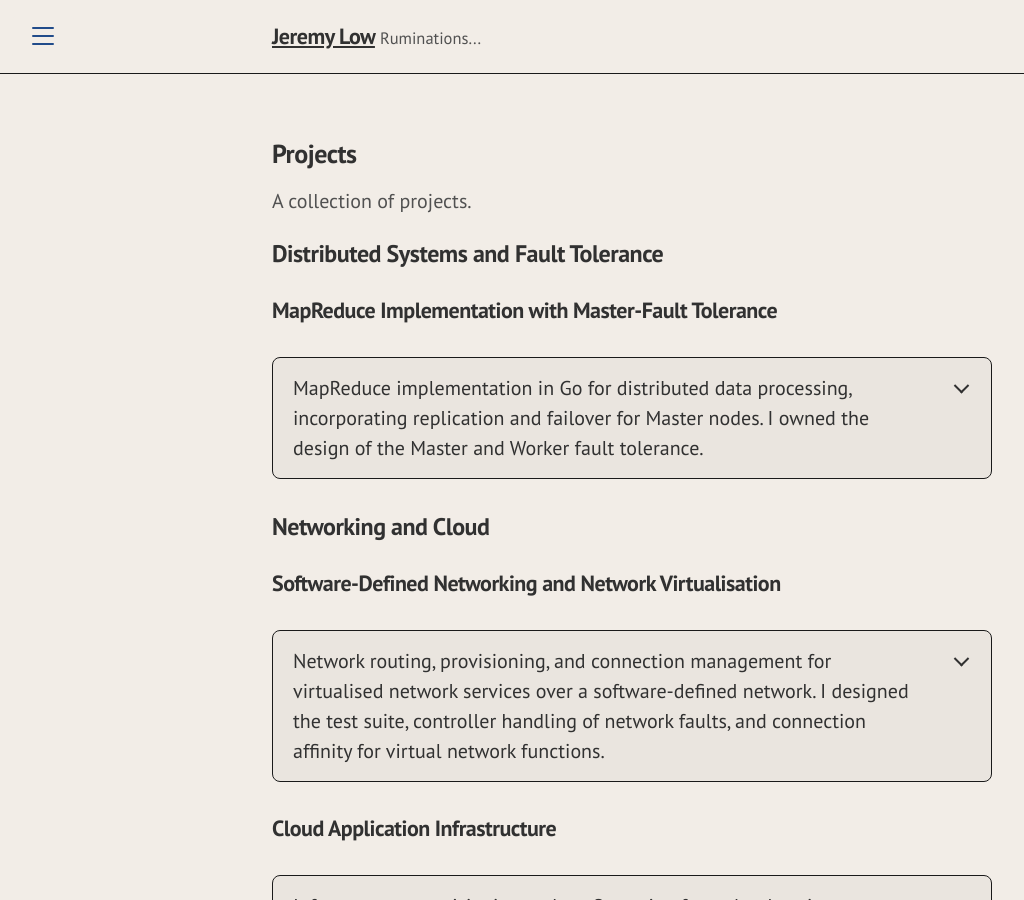
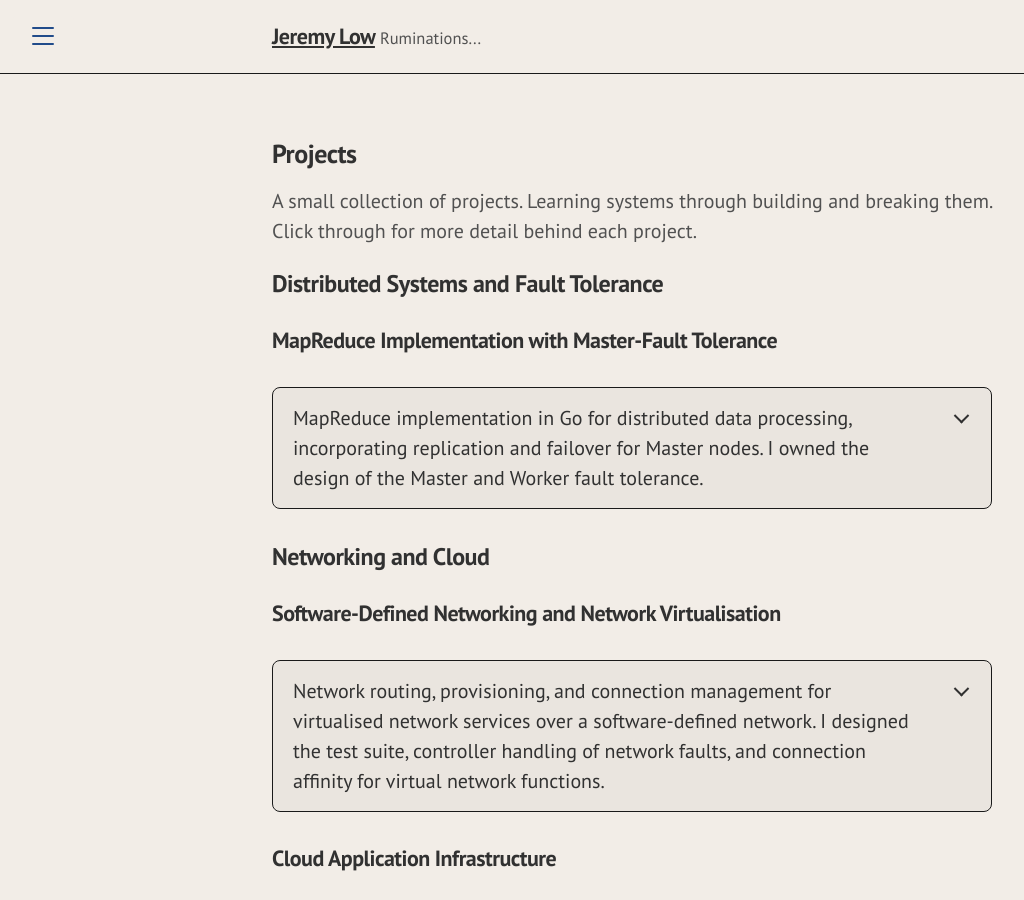
Before and after one commit to jrmylow/jrmylow.github.io, a Jekyll site: the page built from docs/_pages/projects.md, in a window 1280 px wide and 900 px high. Shown: the whole window, without its empty margins (8-1032 px from the left). Built offline with Jekyll 4.4.1, drawn with Linux system fonts in a browser that asks for light colours; comment, search, counter and statistics services are not loaded.

Commit message:
updated blurb

```diff
--- a/docs/_pages/projects.md
+++ b/docs/_pages/projects.md
@@ -5,7 +5,7 @@ permalink: /projects/
 nav_order: 40
 ---
 
-A collection of projects.
+A small collection of projects. Learning systems through building and breaking them. Click through for more detail behind each project.
 
 ## Distributed Systems and Fault Tolerance
 
```
